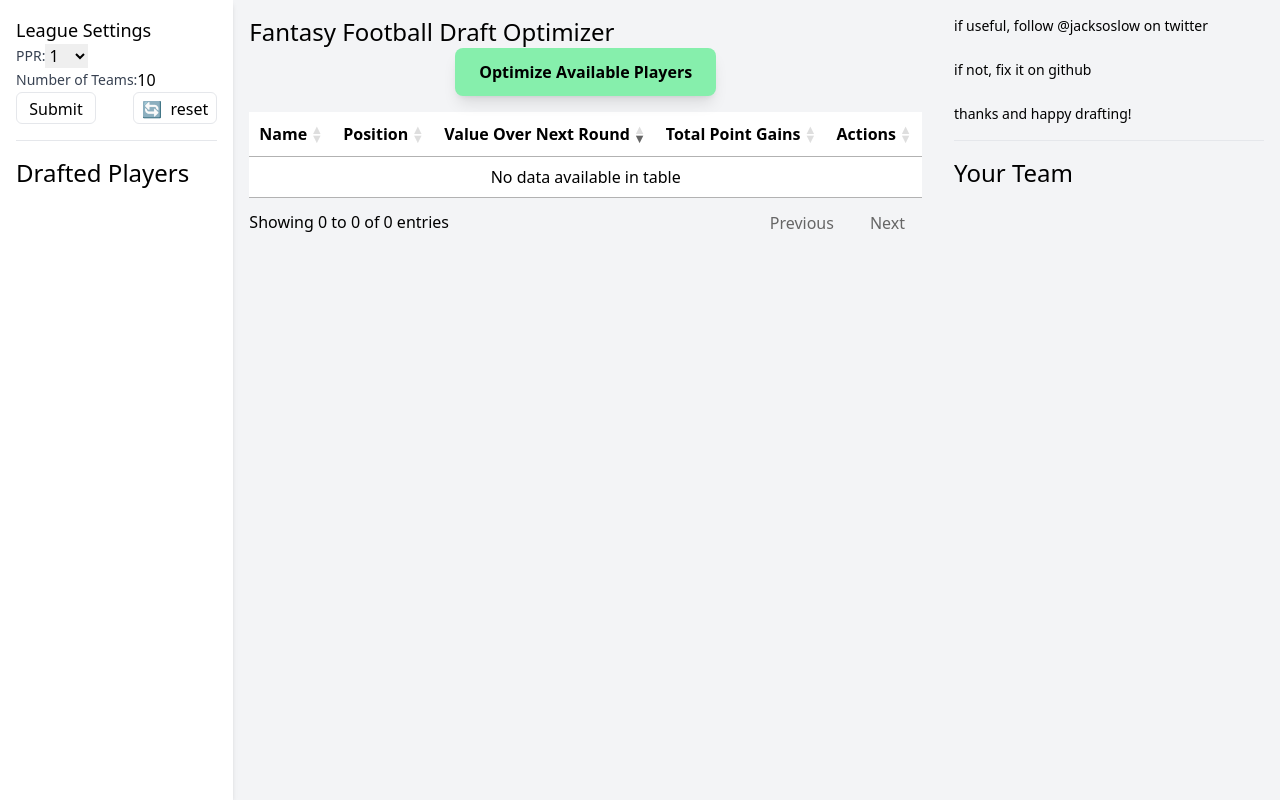
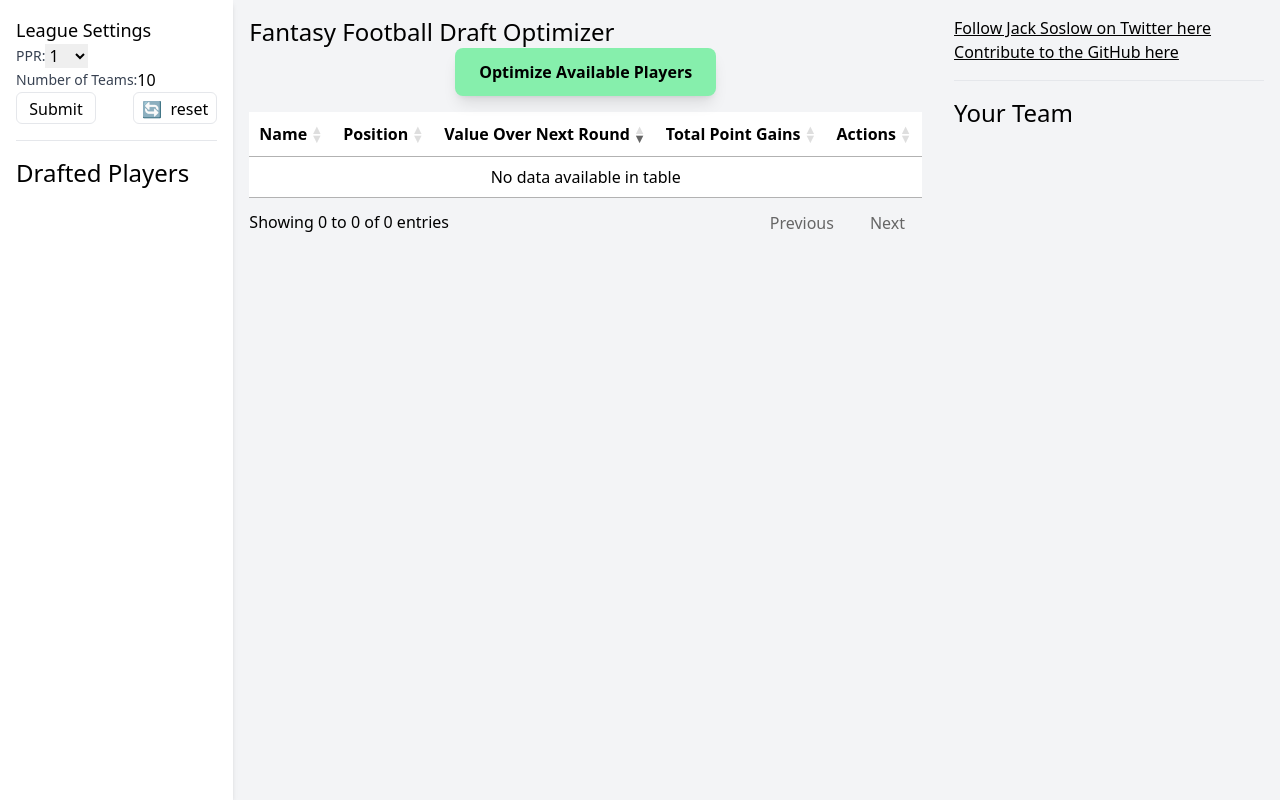
Before and after one commit to jsoslow2/fantasy-football-models, a Flask app: template app/templates/draft.html in a window 1280 px wide. Run offline with Flask 3, Linux system fonts and the light colour scheme; the template is opened without the code that fills it, so the values that code supplies are empty; style sheets or scripts are compiled from the project's sources; parts of the project's set-up code (start-up, migrations or seed data) failed here and were passed over; some libraries are stand-ins or nearby versions.

Commit message:
adding social links

```diff
--- /dev/null
+++ b/app/static/css/style.css
@@ -0,0 +1,8 @@
+.social-links a {
+  text-decoration: underline; /* Adds underline to text */
+  color: #000000; /* Sets initial color, change as needed */
+}
+
+.social-links a:hover {
+  color: #007bff; /* Changes color when hovered, change as needed */
+}
--- a/app/templates/draft.html
+++ b/app/templates/draft.html
@@ -187,13 +187,23 @@
 
       <!-- Right Side - Your Team -->
       <div class="side your-team flex-1 p-4">
-        <div id="credits-content">
-          <p class="text-sm">if useful, follow @jacksoslow on twitter</p>
-          <br />
-          <p class="text-sm">if not, fix it on github</p>
-          <br />
-          <p class="text-sm">thanks and happy drafting!</p>
-        </div>
+        <p class="social-links">
+          <a
+            href="https://twitter.com/JackSoslow"
+            target="_blank"
+            rel="noopener noreferrer"
+            >Follow Jack Soslow on Twitter here</a
+          >
+        </p>
+        <p class="social-links">
+          <a
+            href="https://github.com/jsoslow2/fantasy-football-models"
+            target="_blank"
+            rel="noopener noreferrer"
+            >Contribute to the GitHub here</a
+          >
+        </p>
+        <!-- Divider -->
         <hr class="my-4" />
         <h2 class="font-sans text-2xl">Your Team</h2>
         <ul id="yourTeamList"></ul>
```
